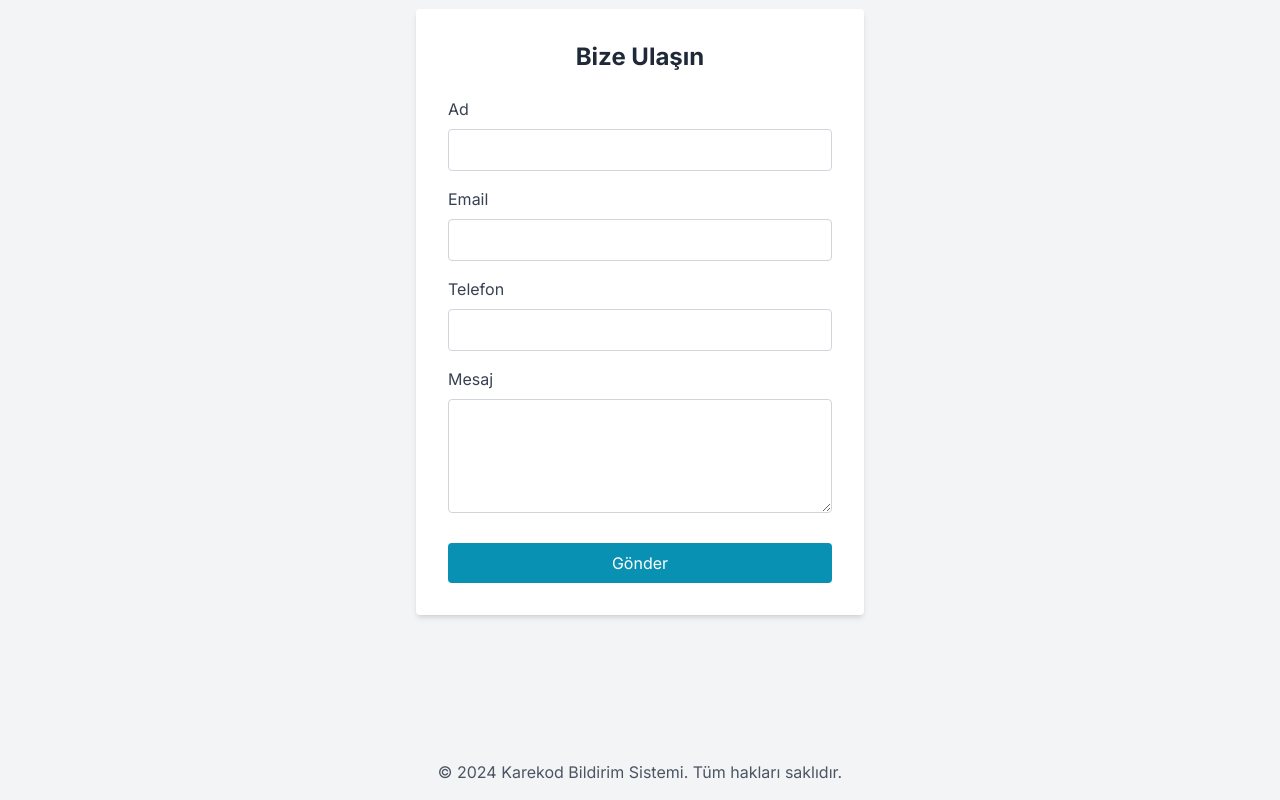
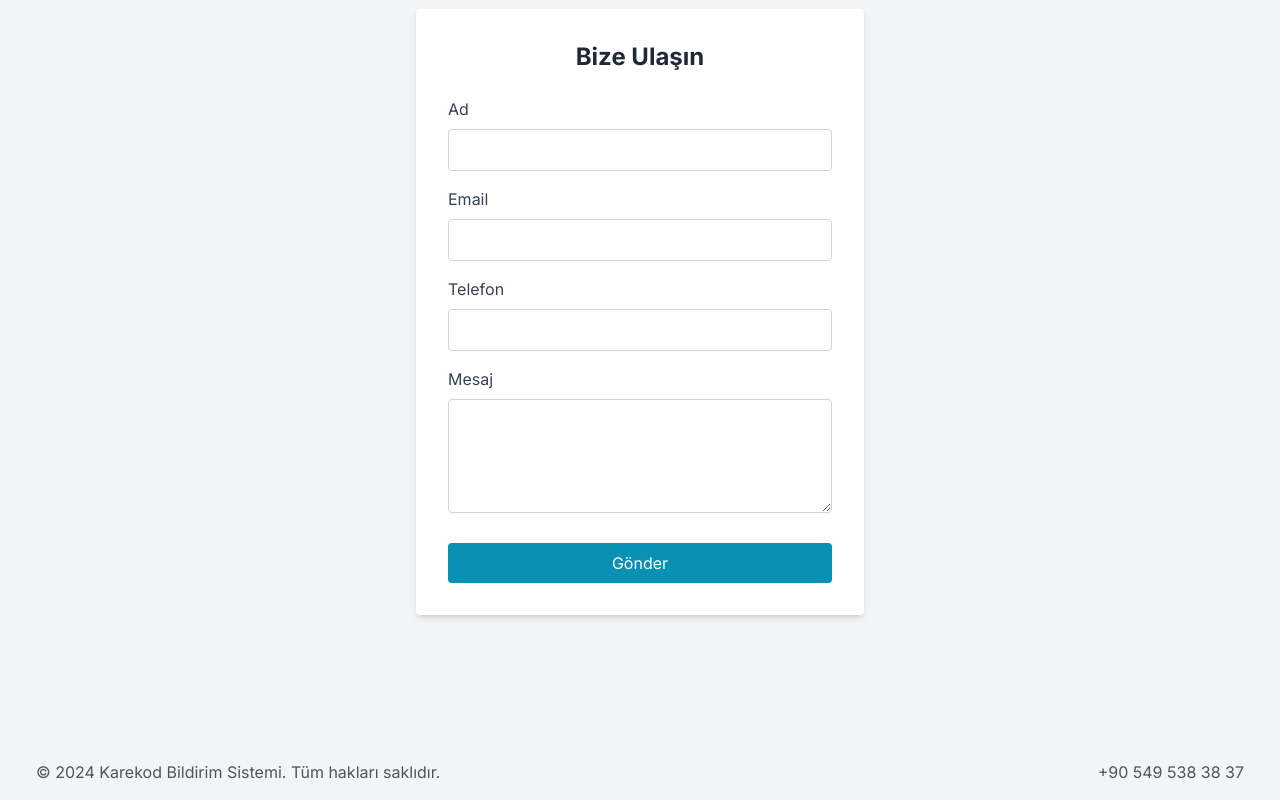
Before and after one commit to mertCukadar/pre-order-karekod, a Next.js app: page / in a window 1280 px wide. Shown: the part 1568-2368 px from the top of the page. Built offline with nearby package versions, Linux system fonts and the light colour scheme.

Commit message:
lamda function update

```diff
--- a/src/app/page.tsx
+++ b/src/app/page.tsx
@@ -28,8 +28,9 @@ export default function HomePage() {
           <ContactUs />
         </div>
       </div>
-      <footer className="w-full py-4 bg-gray-100 text-gray-600 text-center">
+      <footer className="w-full py-4 bg-gray-100 text-gray-600 text-center justify-between flex px-9">
         <p>&copy; 2024 Karekod Bildirim Sistemi. Tüm hakları saklıdır.</p>
+        <p>+90 549 538 38 37</p>
       </footer>
     </div>
   );
--- a/src/components/contact-us-form/index.tsx
+++ b/src/components/contact-us-form/index.tsx
@@ -11,7 +11,7 @@ export default function ContactUs() {
     e.preventDefault();
 
     try {
-      const response = await fetch('/api/preorder', {
+      const response = await fetch('https://9wirpkaf35.execute-api.eu-central-1.amazonaws.com/dev/CollectRequestForm', {
         method: 'POST',
         headers: {
           'Content-Type': 'application/json',
```
